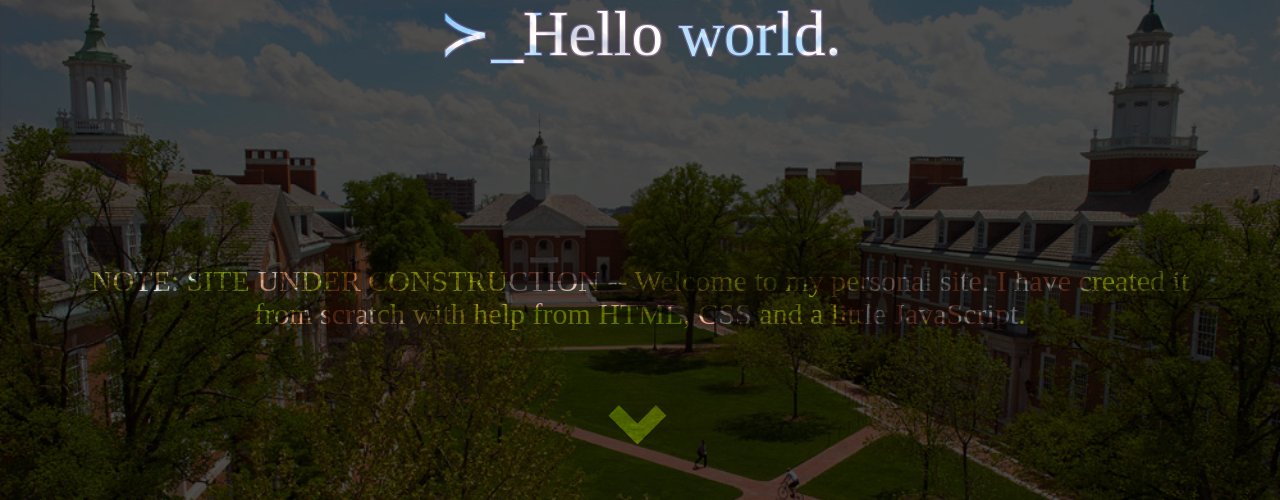
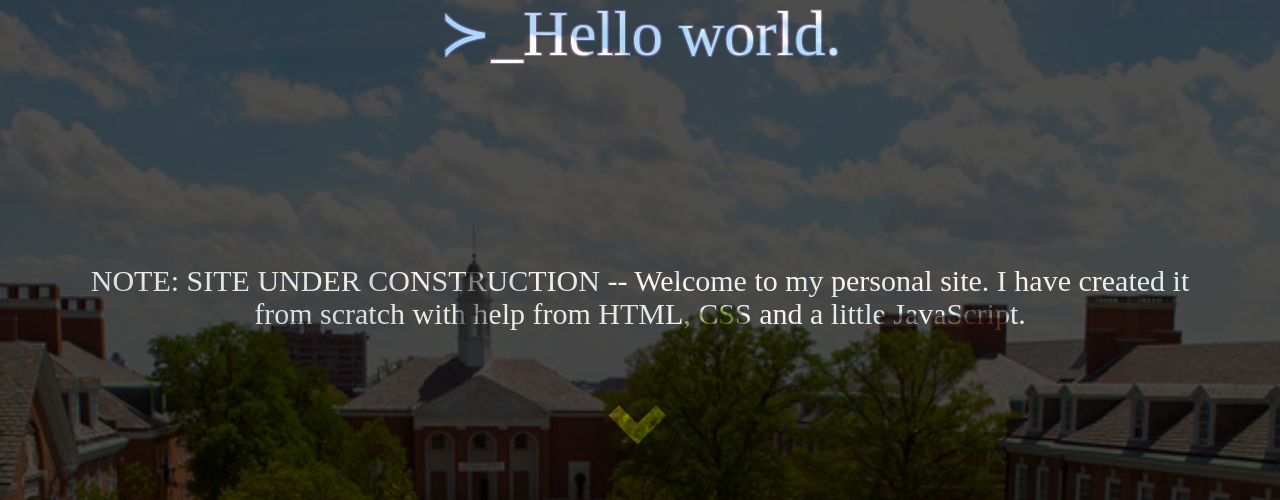
Before and after one commit to pfrank7/pfrank7.github.io, a Jekyll site: the page built from index.html, in a window 1280 px wide. Shown: the top 500 px of the page. Built offline with Jekyll 4.4.1, drawn with Linux system fonts in a browser that asks for light colours; nearby versions of some CDN libraries; grey boxes are pictures that could not be loaded.

Commit message:
Update index.html

```diff
--- a/index.html
+++ b/index.html
@@ -41,7 +41,7 @@
 	text-align: center;
 	font-family: 'Apple Chancery', Times New Roman;
 	background-color:black;
-	height:500px;
+	height:100vh;
 	width:100%;
 	mix-blend-mode: multiply;
 	padding:100px;
```
